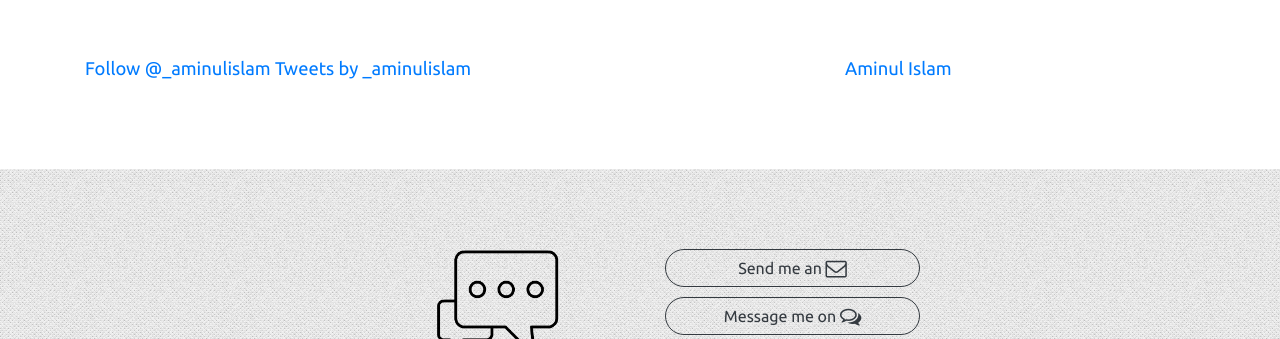
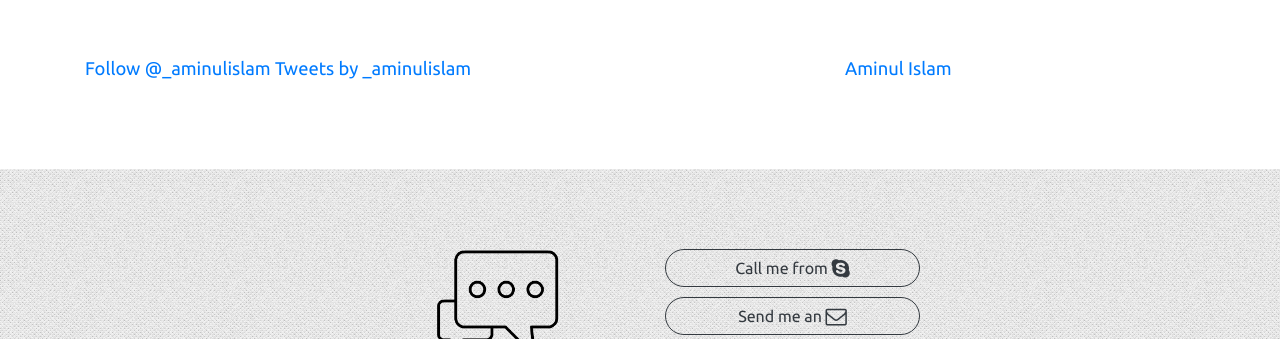
Before and after one commit to an-amin/an-amin.github.io, a plain HTML site: page index.html in a window 1280 px wide. Shown: the part 4015-4354 px from the top of the page. Drawn offline with nearby package versions, Linux system fonts and the light colour scheme; a script that the page names is missing.

Commit message:
skype added

```diff
--- a/index.html
+++ b/index.html
@@ -754,6 +754,9 @@
                 </div>
                 <div class="col-md-3">
 
+                    <a target="_blank" href="skype:an.aaminn" class="btn btn-block btn-outline-dark btn-social">
+                        Call me from <i class="fa fa-skype fa-lg"></i>
+                    </a>
                     <a target="_blank" href="mailto:hello-amin@outlook.com" class="btn btn-block btn-outline-dark btn-social">
                         Send me an <i class="fa fa-envelope-o fa-lg"></i>
                     </a>
```
